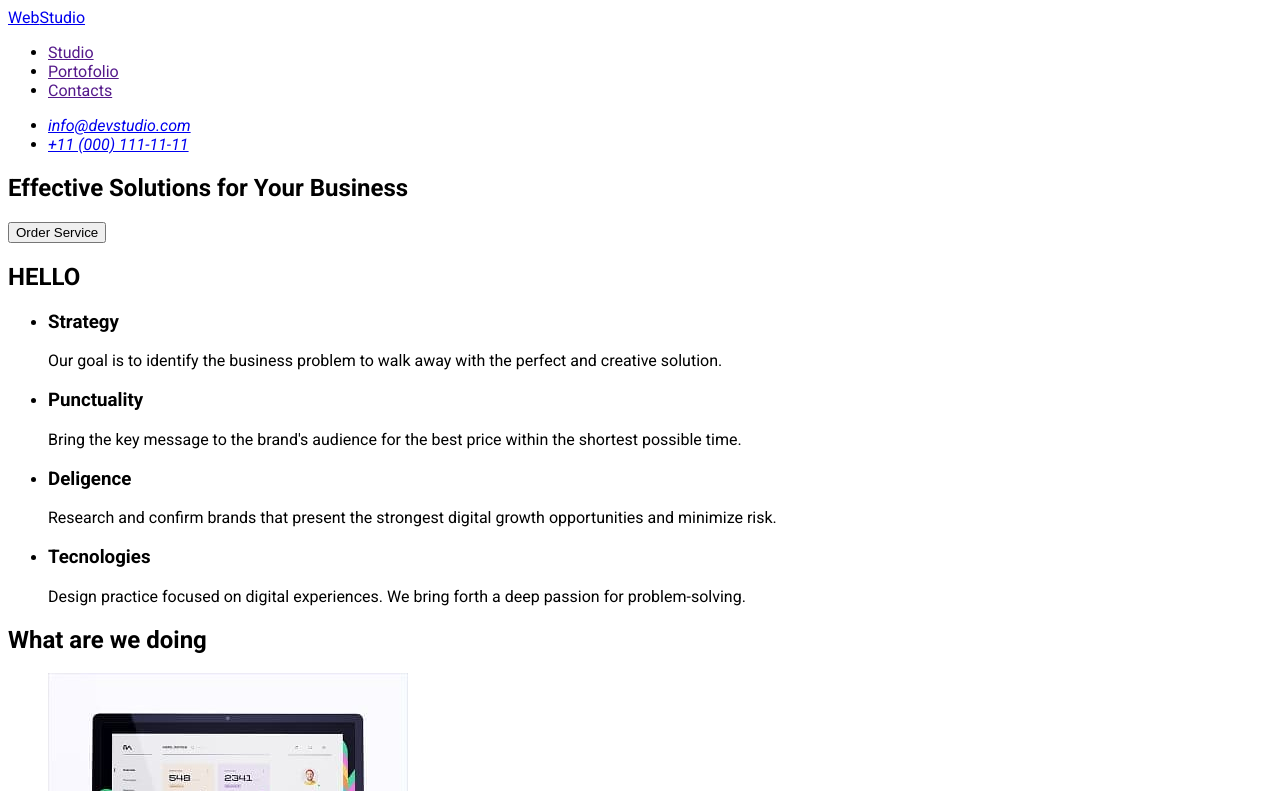
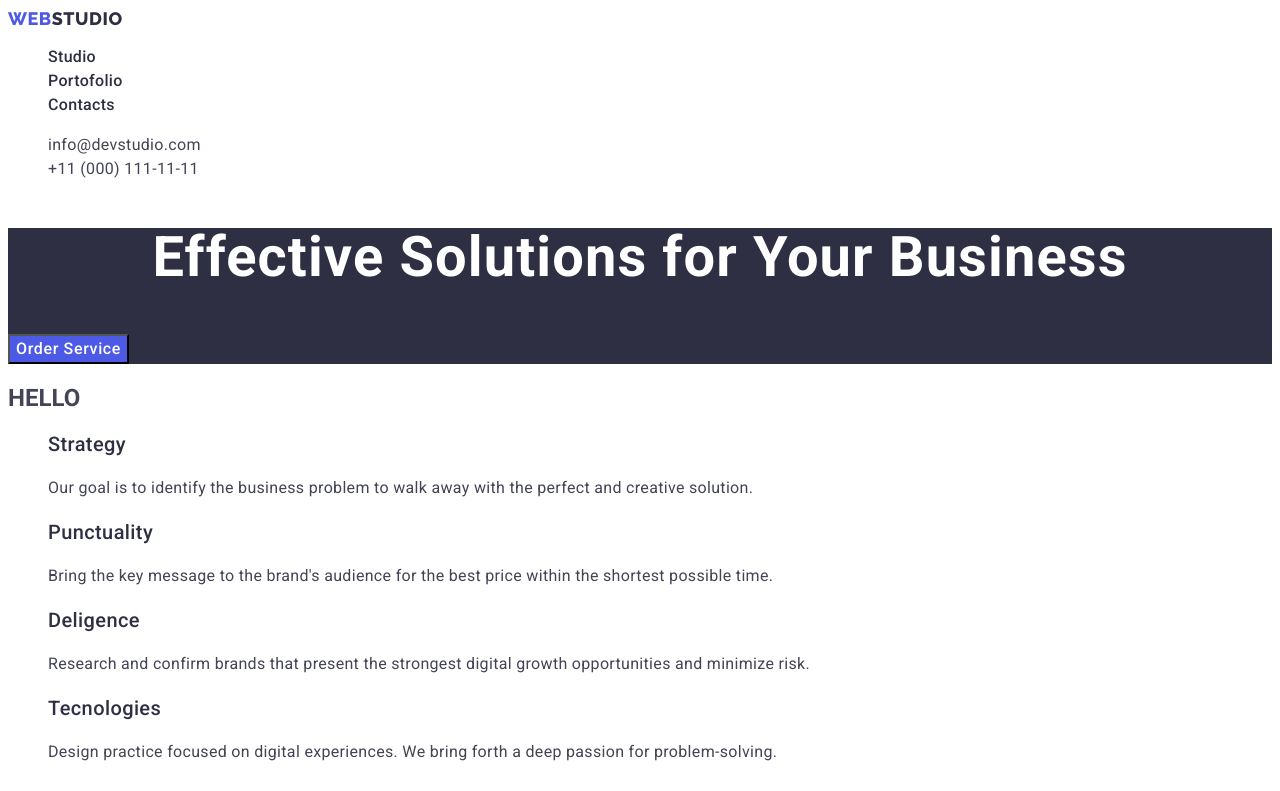
Before and after one commit to Alyonka556/web-studio, a plain HTML site: page index.html in a window 1280 px wide. Shown: the top 791 px of the page. Drawn offline with Linux system fonts and the light colour scheme.

Commit message:
add classes\add css style

```diff
--- a/css/styles.css
+++ b/css/styles.css
@@ -1,3 +1,9 @@
+.body {
+  font-family: "Roboto", sans-serif;
+  color: var(--slate);
+  background-color: var(--white);
+}
+
 :root {
   --iris: #4d5ae5;
   --ocean: #404bbf;
@@ -13,8 +19,126 @@
   --dairy: #fcfcfc;
 }
 
-.body {
+.logo {
+  font-family: "Raleway", sans-serif;
+  font-weight: 800;
+  font-size: 18px;
+  line-height: 1.17;
+  letter-spacing: 0.03em;
+  text-transform: uppercase;
+  color: var(--iris);
+}
+
+.link {
+  text-decoration: none;
+}
+
+.logo-span {
+  color: var(--navy-blue);
+}
+
+.list {
+  list-style: none;
+}
+
+.menu-link {
+  font-weight: 500;
+  font-size: 16px;
+  line-height: 1.5;
+  letter-spacing: 0.02em;
+  color: var(--navy-blue);
+}
+
+.hover-focus:hover,
+.hover-focus:focus {
+  color: var(--ocean);
+}
+
+.adress {
+  font-style: normal;
+}
+
+.contact-menu {
+  font-size: 16px;
+  line-height: 1.5;
+  letter-spacing: 0.02em;
+  color: var(--slate);
+}
+
+.order-section {
+  background-color: var(--navy-blue);
+}
+
+.order-title {
+  font-size: 56px;
+  line-height: 1.07;
+  text-align: center;
+  letter-spacing: 0.02em;
+  color: var(--white);
+}
+
+.order-btn {
+  background-color: var(--iris);
   font-family: "Roboto", sans-serif;
-  color: slate;
-  background-color: white;
+  font-weight: 500;
+  font-size: 16px;
+  line-height: 1.5;
+  letter-spacing: 0.04em;
+  color: var(--white);
+  cursor: pointer;
 }
+
+.name-title {
+  font-weight: 500;
+  font-size: 20px;
+  line-height: 1.2;
+  letter-spacing: 0.02em;
+  color: var(--navy-blue);
+}
+
+.inform-text {
+  font-size: 16px;
+  line-height: 1.5;
+  letter-spacing: 0.02em;
+  color: var(--slate);
+}
+
+.work-inform {
+  font-size: 36px;
+  line-height: 1.11;
+  text-align: center;
+  letter-spacing: 0.02em;
+  text-transform: capitalize;
+  color: var(--navy-blue);
+}
+
+.team {
+  background-color: var(--cloud);
+}
+
+.team-title {
+  font-size: 36px;
+  line-height: 1.11;
+  text-align: center;
+  letter-spacing: 0.02em;
+  text-transform: capitalize;
+  color: var(--navy-blue);
+}
+
+.work-list-team {
+  background-color: var(--white);
+}
+
+.footer {
+  background-color: var(--navy-blue);
+}
+
+.span-footer-logo {
+  color: var(--cloud);
+}
+
+.business-info {
+  line-height: 1.5;
+  color: var(--cloud);
+  letter-spacing: 0.02em;
+}
--- a/index.html
+++ b/index.html
@@ -15,74 +15,79 @@
 </head>
 
 <body class="body">
-    <header>
-        <nav>
-            <a href="index.html">Web<span>Studio</span></a>
+    <header class="header">
+        <nav class="nav">
+            <a class="logo link" href="index.html">Web<span class="logo-span">Studio</span></a>
 
-            <ul>
-                <li>
-                    <a href="">Studio</a>
+            <ul class="list">
+                <li class="menu-list">
+                    <a class="menu-link hover-focus link" href="./index.html">Studio</a>
                 </li>
 
-                <li>
-                    <a href="">Portofolio</a>
+                <li class="menu-list">
+                    <a class="menu-link hover-focus link" href="./portfolio.html">Portofolio</a>
                 </li>
 
-                <li>
-                    <a href="">Contacts</a>
+                <li class="menu-list">
+                    <a class="menu-link hover-focus link" href="">Contacts</a>
                 </li>
             </ul>
         </nav>
 
-        <address>
-            <ul>
+        <address class="adress">
+            <ul class="list-adress list">
                 <li>
-                    <a href="mailto:info@devstudio.com">info@devstudio.com</a>
+                    <a class="contact-menu hover-focus link" href="mailto:info@devstudio.com">info@devstudio.com</a>
                 </li>
 
                 <li>
-                    <a href="tel:+110001111111">+11 (000) 111-11-11</a>
+                    <a class="contact-menu hover-focus link" href="tel:+110001111111">+11 (000) 111-11-11</a>
                 </li>
             </ul>
         </address>
     </header>
 
     <main>
-        <section>
-            <h1>Effective Solutions for Your Business</h1>
-            <button type="button">Order Service</button>
+        <section class="order-section">
+            <h1 class="order-title">Effective Solutions for Your Business</h1>
+            <button class="order-btn hover-focus" type="button">Order Service</button>
         </section>
         <section>
             <h2>HELLO</h2>
-            <ul>
-                <li>
-                    <h3>Strategy</h3>
-                    <p>Our goal is to identify the business problem to walk away with the perfect and creative solution.
+            <ul class="inform list">
+                <li class="list-inform">
+                    <h3 class="name-title">Strategy</h3>
+                    <p class="inform-text">Our goal is to identify the business problem to walk away with the perfect
+                        and
+                        creative solution.
                     </p>
                 </li>
                 <li>
-                    <h3>Punctuality</h3>
-                    <p>Bring the key message to the brand's audience for the best price within the shortest possible
+                    <h3 class="name-title">Punctuality</h3>
+                    <p class="inform-text">Bring the key message to the brand's audience for the best price within the
+                        shortest possible
                         time.
                     </p>
                 </li>
                 <li>
-                    <h3>Deligence</h3>
-                    <p>Research and confirm brands that present the strongest digital growth opportunities and minimize
+                    <h3 class="name-title">Deligence</h3>
+                    <p class="inform-text">Research and confirm brands that present the strongest digital growth
+                        opportunities and minimize
                         risk.
                     </p>
                 </li>
                 <li>
-                    <h3>Tecnologies</h3>
-                    <p>Design practice focused on digital experiences. We bring forth a deep passion for
+                    <h3 class="name-title">Tecnologies</h3>
+                    <p class="inform-text">Design practice focused on digital experiences. We bring forth a deep passion
+                        for
                         problem-solving.
                     </p>
                 </li>
             </ul>
         </section>
         <section>
-            <h2>What are we doing</h2>
-            <ul>
+            <h2 class="work-inform">What are we doing</h2>
+            <ul class="list">
                 <li>
                     <img src="images/img-01.jpg" alt="img1" width="360">
                 </li>
@@ -94,36 +99,38 @@
                 </li>
             </ul>
         </section>
-        <section>
-            <h2>Our Team</h2>
-            <ul>
-                <li>
+        <section class="team">
+            <h2 class="team-title">Our Team</h2>
+            <ul class="work-list list">
+                <li class="work-list-team">
                     <img src="images/team-card-1.jpg" alt="Team Card 1" width="264">
-                    <h3>Mark Guerrero</h3>
-                    <p>Product Designer</p>
+                    <h3 class="name-title">Mark Guerrero</h3>
+                    <p class="inform-text">Product Designer</p>
                 </li>
-                <li>
+                <li class="work-list-team">
                     <img src="images/team-card-2.jpg" alt="Team Card 2" width="264">
-                    <h3>Tom Ford</h3>
-                    <p>Frontend Developer</p>
+                    <h3 class="name-title">Tom Ford</h3>
+                    <p class="inform-text">Frontend Developer</p>
                 </li>
-                <li>
+                <li class="work-list-team">
                     <img src="images/team-card-3.jpg" alt="Team Card 3" width="264">
-                    <h3>Camila Garcia</h3>
-                    <p>Marketing</p>
+                    <h3 class="name-title">Camila Garcia</h3>
+                    <p class="inform-text">Marketing</p>
                 </li>
-                <li>
+                <li class="work-list-team">
                     <img src="images/team-card-4.jpg" alt="Team Card 4" width="264">
-                    <h3>Daniel Wilson</h3>
-                    <p>UI Designer</p>
+                    <h3 class="name-title">Daniel Wilson</h3>
+                    <p class="inform-text">UI Designer</p>
                 </li>
             </ul>
         </section>
     </main>
 
-    <footer>
-        <a href="index.html">Web<span>Studio</span></a>
-        <p> Increase the flow of customers and sales for your business with digital marketing & growth solutions.</p>
+    <footer class="footer">
+        <a class="logo link" href="index.html">Web<span class="span-footer-logo">Studio</span></a>
+        <p class="business-info"> Increase the flow of customers and sales for your business with digital marketing &
+            growth
+            solutions.</p>
     </footer>
 </body>
 
```
